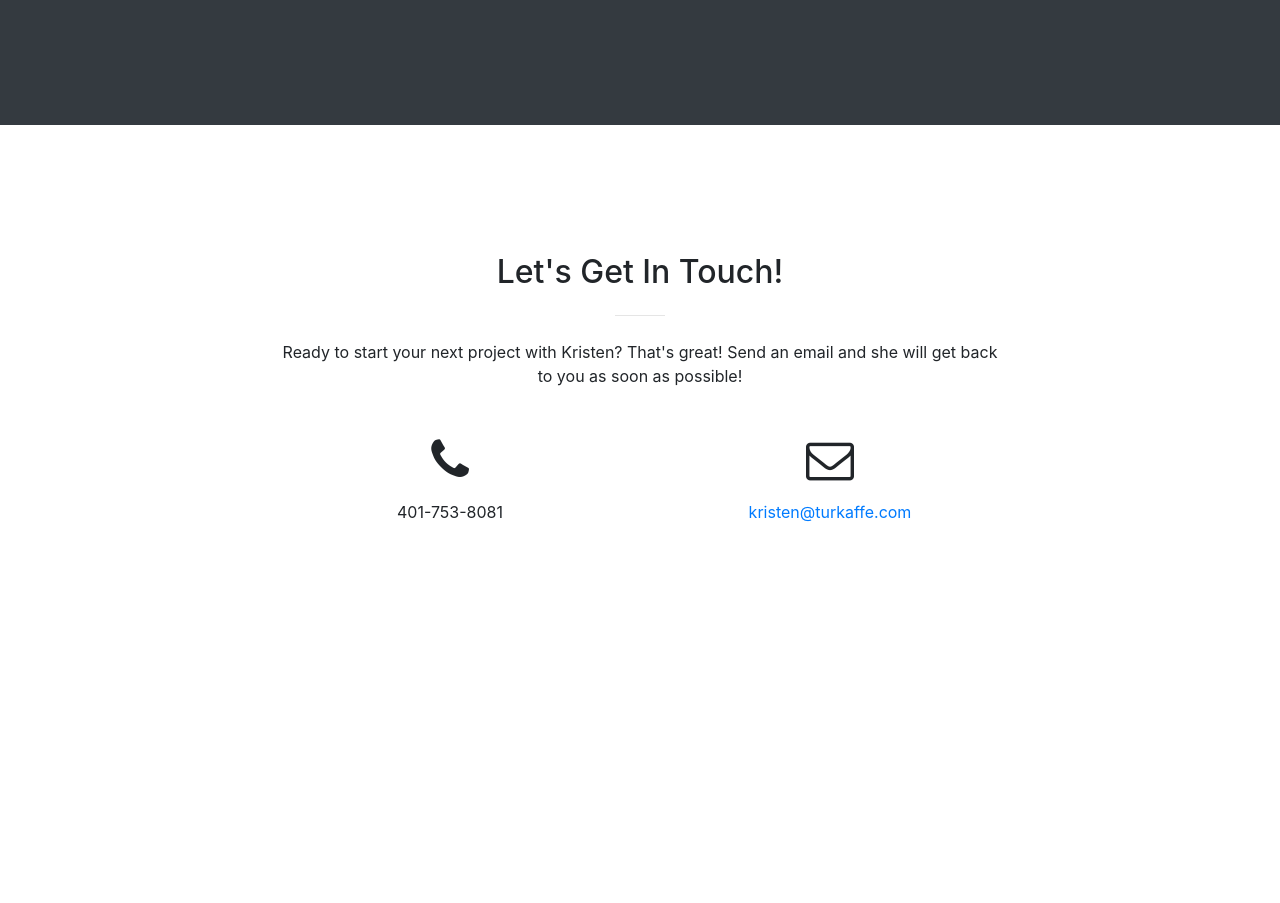
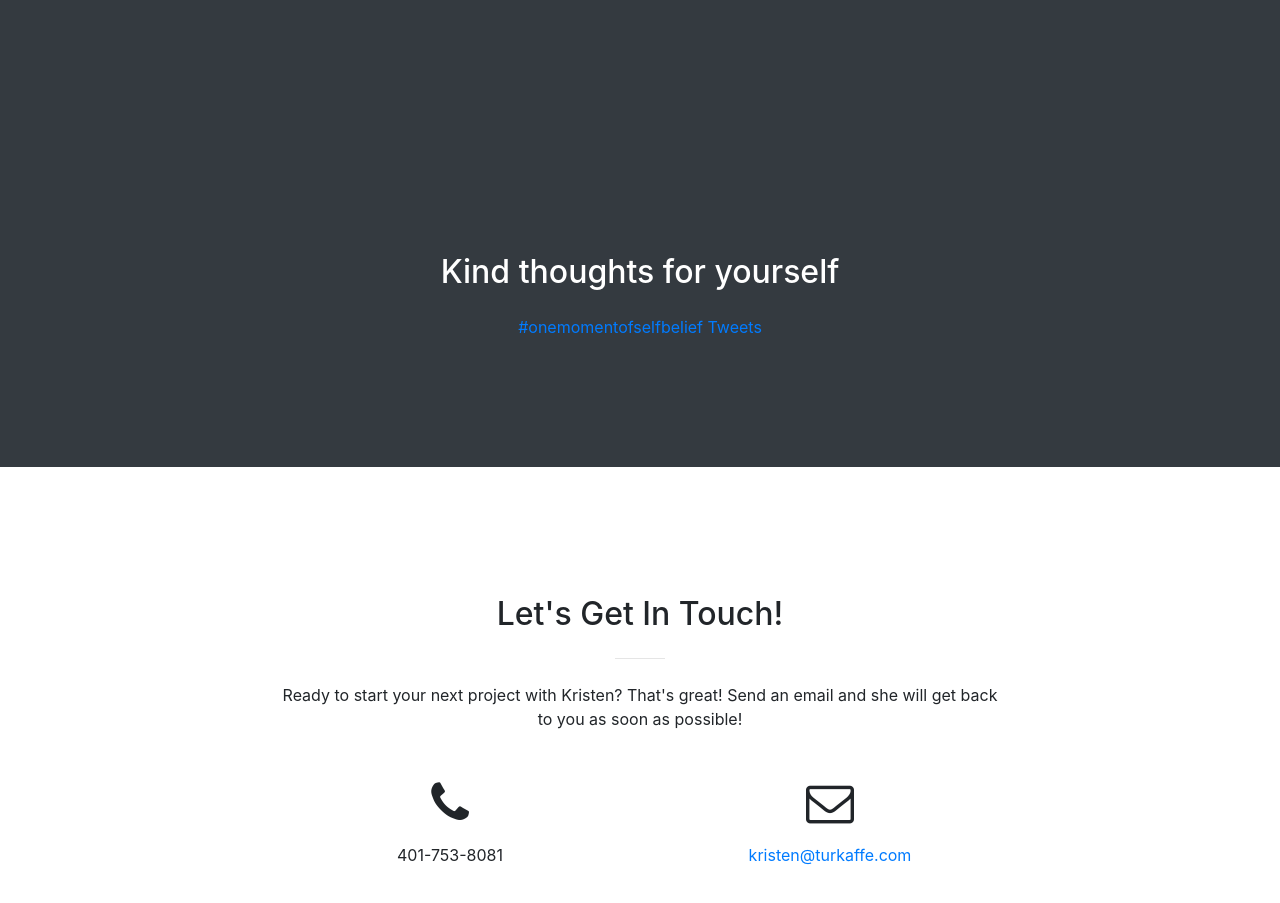
Before and after one commit to silviak/Turkaffe, a website with bundled scripts: page index.html in a window 1280 px wide. Shown: the part 2054-2957 px from the top of the page. Before the commit the page ends 2722 px from the top, so only its background shows below. Built offline with nearby package versions, Linux system fonts and the light colour scheme.

Commit message:
new section for twiter widget

```diff
--- a/index.html
+++ b/index.html
@@ -232,6 +232,14 @@
       </div>
     </section>
 
+		      <section class="bg-dark text-white">
+      <div class="container text-center">
+        <h2 class="mb-4">Kind thoughts for yourself</h2>
+           <a class="twitter-timeline"  href="https://twitter.com/hashtag/onemomentofselfbelief" data-widget-id="953652597600157696">#onemomentofselfbelief Tweets</a>
+            <script>!function(d,s,id){var js,fjs=d.getElementsByTagName(s)[0],p=/^http:/.test(d.location)?'http':'https';if(!d.getElementById(id)){js=d.createElement(s);js.id=id;js.src=p+"://platform.twitter.com/widgets.js";fjs.parentNode.insertBefore(js,fjs);}}(document,"script","twitter-wjs");</script>
+      </div>
+    </section>
+
     <section id="contact">
       <div class="container">
         <div class="row">
```
